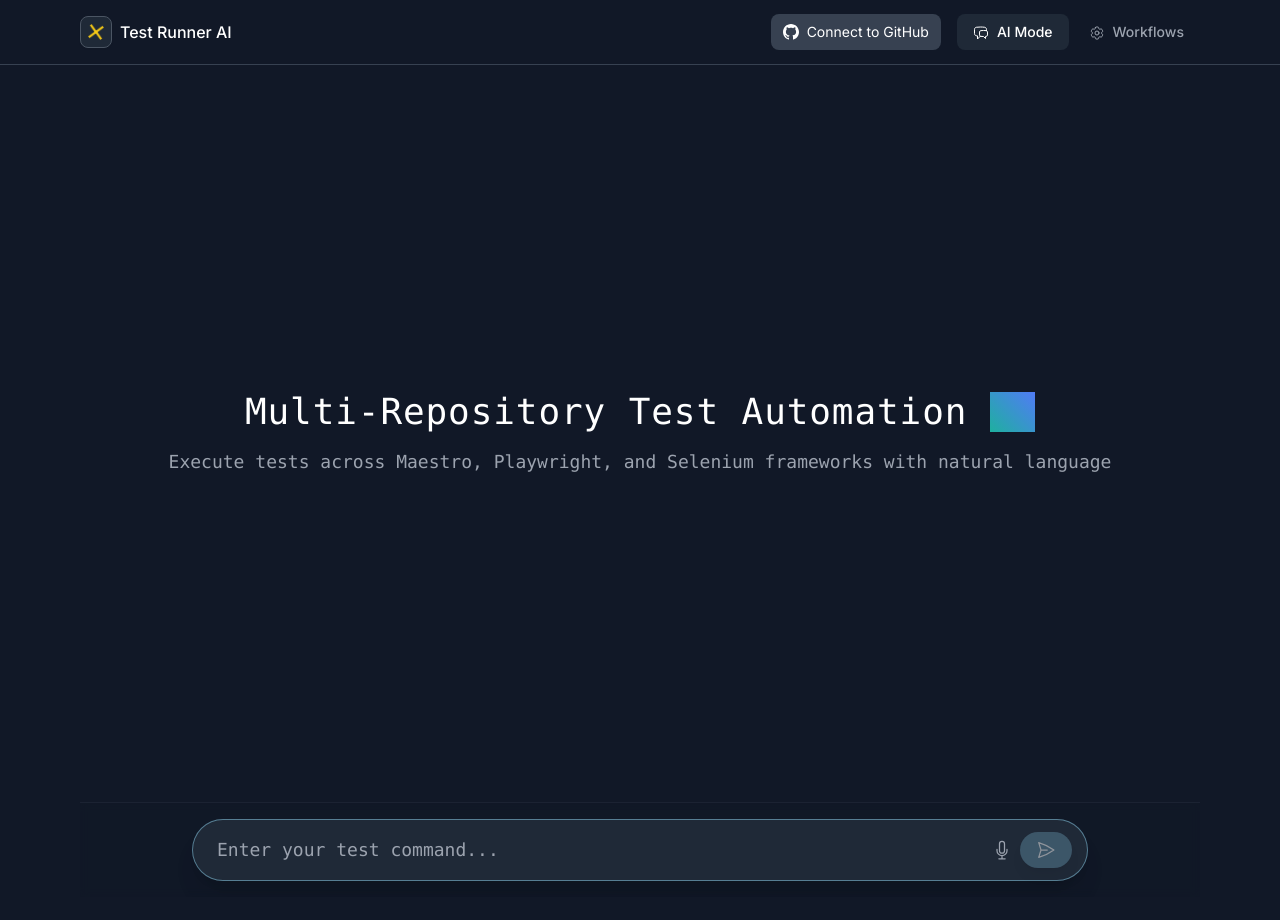
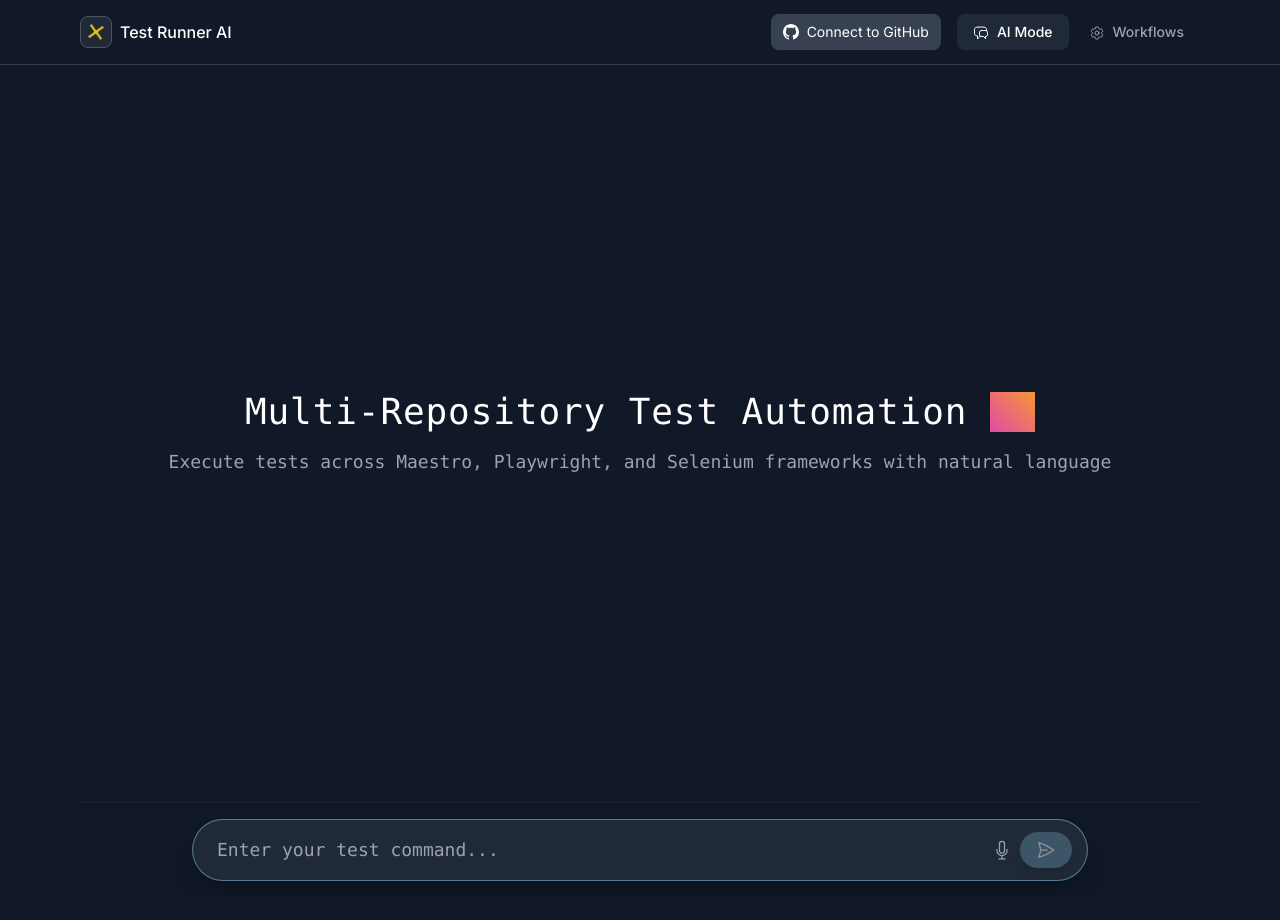
Before and after one commit to nelceb/todd-automation, a Next.js app in the folder frontend/: page / in a window 1280 px wide. Shown: the top 920 px of the page. Built offline with nearby package versions, Linux system fonts and the light colour scheme.

Commit message:
fix: Update AI animation duration to 2.5s for better visibility

```diff
--- a/frontend/app/components/AnimatedAI.tsx
+++ b/frontend/app/components/AnimatedAI.tsx
@@ -20,7 +20,7 @@ export default function AnimatedAI({ className = "" }: AnimatedAIProps) {
         ],
       }}
       transition={{
-        duration: 3,
+        duration: 2.5,
         repeat: Infinity,
         ease: "easeInOut"
       }}
```
